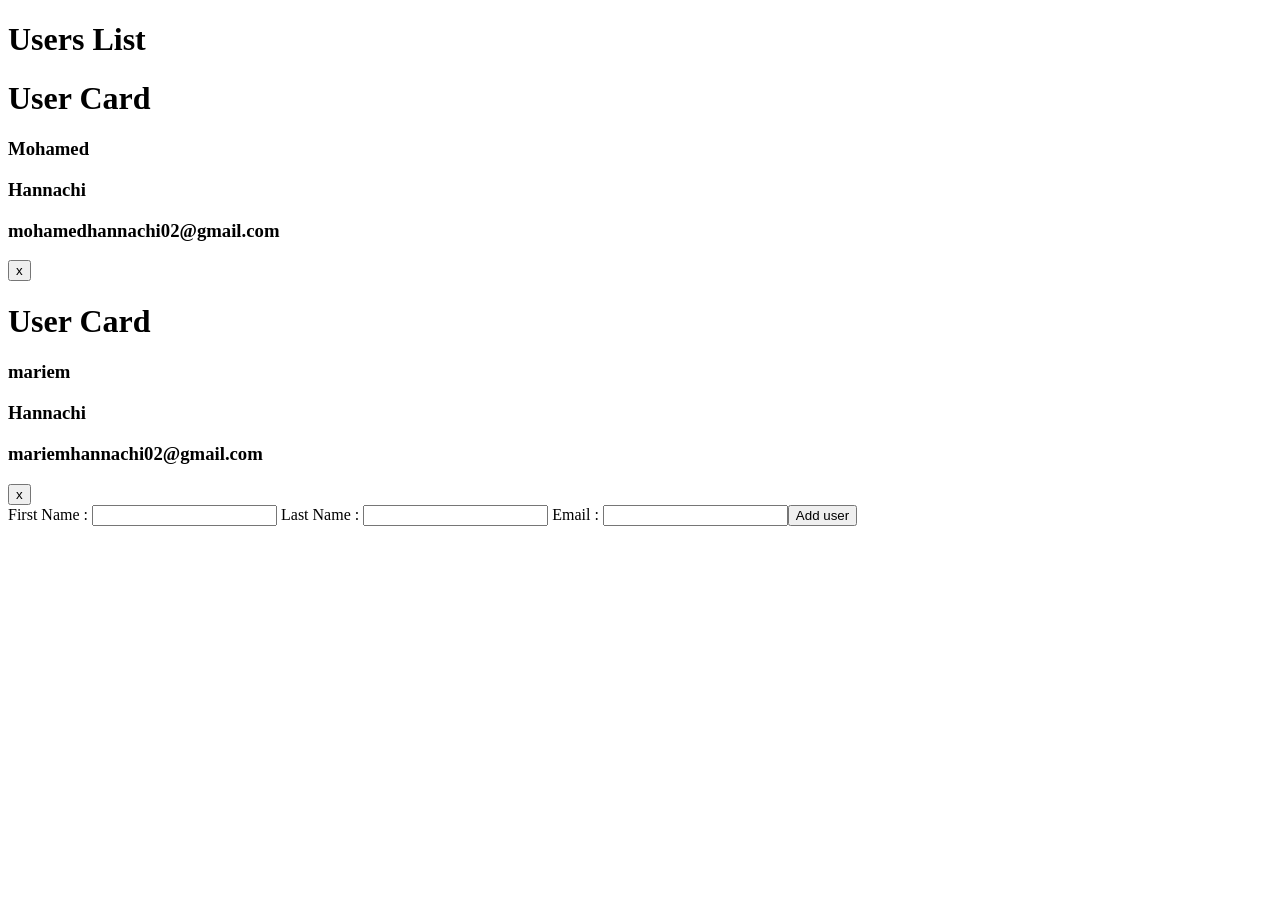
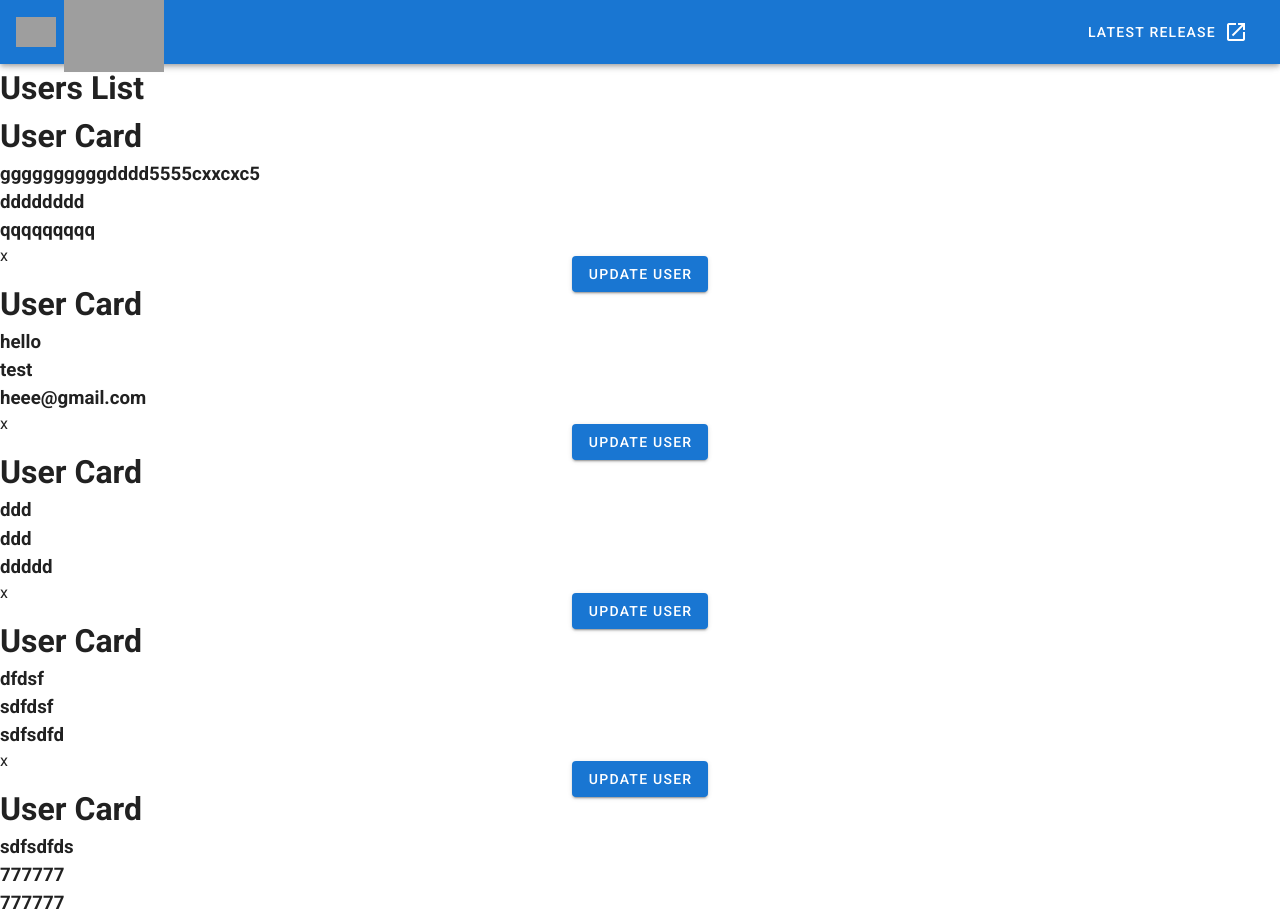
Before and after one commit to Mehdi-Hannachi/Users-Tracker, a Vue app: page / in a window 1280 px wide. Shown: the top 923 px of the page. Before the commit the page ends 800 px from the top, so only its background shows below. Built offline with nearby package versions, Linux system fonts and the light colour scheme; data requests are answered from the project's data file; grey boxes are pictures that could not be loaded.

Commit message:
Create modal for add & update user ; define update user route

```diff
--- a/db.json
+++ b/db.json
@@ -1,16 +1,34 @@
 {
   "users": [
     {
-      "id": 2,
-      "firstName": "Mohamed",
-      "lastName": "Hannachi",
-      "email": "mohamedhannachi02@gmail.com"
+      "firstName": "ggggggggggdddd5555cxxcxc5",
+      "lastName": "dddddddd",
+      "email": "qqqqqqqqq",
+      "id": 3
     },
     {
-      "id": 3,
-      "firstName": "mariem",
-      "lastName": "Hannachi",
-      "email": "mariemhannachi02@gmail.com"
+      "firstName": "hello",
+      "lastName": "test",
+      "email": "heee@gmail.com",
+      "id": 5
+    },
+    {
+      "firstName": "ddd",
+      "lastName": "ddd",
+      "email": "ddddd",
+      "id": 6
+    },
+    {
+      "firstName": "dfdsf",
+      "lastName": "sdfdsf",
+      "email": "sdfsdfd",
+      "id": 7
+    },
+    {
+      "firstName": "sdfsdfds",
+      "lastName": "777777",
+      "email": "777777",
+      "id": 8
     }
   ]
 }
--- a/public/index.html
+++ b/public/index.html
@@ -1,5 +1,5 @@
 <!DOCTYPE html>
-<html lang="">
+<html lang="en">
   <head>
     <meta charset="utf-8" />
     <meta http-equiv="X-UA-Compatible" content="IE=edge" />
@@ -13,6 +13,8 @@
       referrerpolicy="no-referrer"
     ></script>
     <title><%= htmlWebpackPlugin.options.title %></title>
+    <link rel="stylesheet" href="https://fonts.googleapis.com/css?family=Roboto:100,300,400,500,700,900">
+    <link rel="stylesheet" href="https://cdn.jsdelivr.net/npm/@mdi/font@latest/css/materialdesignicons.min.css">
   </head>
   <body>
     <noscript>
--- a/src/App.vue
+++ b/src/App.vue
@@ -1,30 +1,66 @@
 <template>
-  <div>
-    <UsersList @delete-user="deleteUser" :users="users" />
-    <AddUser @add-user="addUser" />
-  </div>
+  <v-app>
+    <v-app-bar app color="primary" dark>
+      <div class="d-flex align-center">
+        <v-img
+          alt="Vuetify Logo"
+          class="shrink mr-2"
+          contain
+          src="https://cdn.vuetifyjs.com/images/logos/vuetify-logo-dark.png"
+          transition="scale-transition"
+          width="40"
+        />
+
+        <v-img
+          alt="Vuetify Name"
+          class="shrink mt-1 hidden-sm-and-down"
+          contain
+          min-width="100"
+          src="https://cdn.vuetifyjs.com/images/logos/vuetify-name-dark.png"
+          width="100"
+        />
+      </div>
+
+      <v-spacer></v-spacer>
+
+      <v-btn
+        href="https://github.com/vuetifyjs/vuetify/releases/latest"
+        target="_blank"
+        text
+      >
+        <span class="mr-2">Latest Release</span>
+        <v-icon>mdi-open-in-new</v-icon>
+      </v-btn>
+    </v-app-bar>
+
+    <v-main>
+      <UsersList
+        @delete-user="deleteUser"
+        :users="users"
+        :updateUser="updateUser"
+      />
+      <UserModal @add-user="addUser" />
+    </v-main>
+  </v-app>
 </template>
+
 
 <script>
 import UsersList from "./components/UsersList.vue";
-import AddUser from "./components/AddUser.vue";
-
+import UserModal from "./components/UserModal.vue";
 export default {
   name: "App",
   components: {
     UsersList,
-    AddUser,
+    UserModal,
   },
-
   data() {
     return {
       users: [],
     };
   },
-
   methods: {
     // Adding a user route
-
     async addUser(user) {
       const res = await fetch(`http://localhost:3000/users`, {
         method: `POST`,
@@ -33,39 +69,48 @@ export default {
         },
         body: JSON.stringify(user),
       });
-
       const data = await res.json();
-
       this.users = [...this.users, data];
     },
-
     // Deleting user route
-
     async deleteUser(id) {
       if (confirm(`Are you sure you want to delete this user ? `)) {
         const res = await fetch(`http://localhost:3000/users/${id}`, {
           method: `DELETE`,
         });
-
         res.status === 200
           ? (this.users = this.users.filter((user) => user.id !== id))
           : alert(`  User deleting failed`);
       }
     },
-
     // Get all users route
-
     async fetchUsers() {
       const res = await fetch(`http://localhost:3000/users`);
       // console.log(res);
       const data = await res.json();
       // console.log(data);
-      return data;
+      this.users = data;
+    },
+
+    //Update user router
+    async updateUser(id, updatedUser) {
+      try {
+        await fetch(`http://localhost:3000/users/${id}`, {
+          method: "PUT",
+          headers: {
+            "Content-type": "application/json",
+          },
+          body: JSON.stringify(updatedUser),
+        });
+        // const data = await res.json();
+        this.fetchUsers();
+      } catch (error) {
+        console.log("error put");
+      }
     },
   },
-
   async created() {
-    this.users = await this.fetchUsers();
+    this.fetchUsers();
   },
 };
 </script>
--- a/src/components/AddUser.vue
+++ /dev/null
@@ -1,53 +0,0 @@
-<template>
-  <form @submit="onSubmit">
-    <label> First Name : </label>
-    <input v-model="firstName" type="text" />
-    <label> Last Name : </label>
-    <input v-model="lastName" type="text" />
-    <label> Email : </label>
-    <input v-model="email" type="Email" />
-    <button>Add user</button>
-  </form>
-</template>
-
-<script>
-export default {
-  name: "AddUser",
-  data() {
-    return {
-      firstName: "",
-      lastName: "",
-      email: "",
-    };
-  },
-
-  methods: {
-    onSubmit(e) {
-      e.preventDefault();
-      if (!this.firstName) {
-        alert("Please enter your first name");
-        return;
-      }
-      if (!this.lastName) {
-        alert("Please enter your last name");
-        return;
-      }
-      if (!this.email) {
-        alert("Please enter your email");
-        return;
-      }
-      const newUser = {
-        // id: Math.floor(Math.random()),
-        firstName: this.firstName,
-        lastName: this.lastName,
-        email: this.email,
-      };
-      this.$emit("add-user", newUser);
-      alert("User added with success");
-      this.firstName = "";
-      this.lastName = "";
-      this.email = "";
-    },
-  },
-};
-</script>
--- a/src/components/UserCard.vue
+++ b/src/components/UserCard.vue
@@ -6,15 +6,24 @@
       <h3>{{ user.lastName }}</h3>
       <h3>{{ user.email }}</h3>
       <button @click="deleteUser(user.id)">x</button>
+
+      <UserModal :isUpdate="true" :user="user" :updateUser="updateUser" />
     </div>
   </div>
 </template>
 
 <script>
+import UserModal from "./UserModal.vue";
+
 export default {
   name: "UserCard",
+
+  components: {
+    UserModal,
+  },
   props: {
     user: Object,
+    updateUser: Function,
   },
   methods: {
     deleteUser(id) {
--- /dev/null
+++ b/src/components/UserModal.vue
@@ -0,0 +1,120 @@
+
+<template>
+  <v-row justify="center">
+    <v-dialog v-model="dialog" persistent max-width="600px">
+      <template v-slot:activator="{ on, attrs }">
+        <v-btn color="primary" dark v-bind="attrs" v-on="on"
+          >{{ isUpdate ? "Update" : "Add" }} User
+        </v-btn>
+      </template>
+      <v-card>
+        <v-card-title>
+          <span class="text-h5">{{ isUpdate ? "Update" : "Add" }} User</span>
+        </v-card-title>
+        <v-card-text>
+          <v-container>
+            <v-row>
+              <v-col cols="12" sm="6" md="4">
+                <v-text-field
+                  label="Legal first name*"
+                  v-model="firstName"
+                  required
+                ></v-text-field>
+              </v-col>
+
+              <v-col cols="12" sm="6" md="4">
+                <v-text-field
+                  label="Legal last name*"
+                  v-model="lastName"
+                  required
+                ></v-text-field>
+              </v-col>
+              <v-col cols="12">
+                <v-text-field
+                  label="Email*"
+                  v-model="email"
+                  required
+                ></v-text-field>
+              </v-col>
+            </v-row>
+          </v-container>
+          <small>*indicates required field</small>
+        </v-card-text>
+        <v-card-actions>
+          <v-spacer></v-spacer>
+          <v-btn color="blue darken-1" text @click="dialog = false">
+            Close
+          </v-btn>
+          <v-btn color="blue darken-1" text @click="updateAddUser"> Save </v-btn>
+        </v-card-actions>
+      </v-card>
+    </v-dialog>
+  </v-row>
+</template>
+
+<script>
+export default {
+  name: "UserModal",
+  data() {
+    return {
+      firstName: this.isUpdate ? this.user.firstName : "",
+      lastName: this.isUpdate ? this.user.lastName : "",
+      email: this.isUpdate ? this.user.email : "",
+      dialog: false,
+    };
+  },
+
+  props: ["isUpdate", "updateUser", "user"],
+
+  methods: {
+    emptiedfields() {
+      this.firstName = "";
+      this.lastName = "";
+      this.email = "";
+    },
+
+    closeModal() {
+      this.dialog = false;
+    },
+
+    addUser() {
+
+      if (!this.firstName) {
+        alert("Please enter your first name");
+        return;
+      }
+      if (!this.lastName) {
+        alert("Please enter your last name");
+        return;
+      }
+      if (!this.email) {
+        alert("Please enter your email");
+        return;
+      }
+      const newUser = {
+        // id: Math.floor(Math.random()),
+        firstName: this.firstName,
+        lastName: this.lastName,
+        email: this.email,
+      };
+      this.$emit("add-user", newUser);
+      this.emptiedfields();
+      this.closeModal();
+    },
+
+    update() {
+      this.updateUser(this.user.id, {
+        firstName: this.firstName,
+        lastName: this.lastName,
+        email: this.email,
+      });
+      this.emptiedfields();
+      this.closeModal();
+    },
+
+    updateAddUser() {
+      this.isUpdate ? this.update() : this.addUser();
+    },
+  },
+};
+</script>
--- a/src/components/UsersList.vue
+++ b/src/components/UsersList.vue
@@ -2,7 +2,11 @@
   <div>
     <h1>Users List</h1>
     <div :key="user.id" v-for="user in users">
-      <UserCard @delete-user="$emit('delete-user', user.id)" :user="user" />
+      <UserCard
+        @delete-user="$emit('delete-user', user.id)"
+        :updateUser="updateUser"
+        :user="user"
+      />
     </div>
   </div>
 </template>
@@ -13,7 +17,9 @@ export default {
   name: "UsersList",
   props: {
     users: Array,
+    updateUser: Function,
   },
+
   components: {
     UserCard,
   },
--- a/src/main.js
+++ b/src/main.js
@@ -1,8 +1,10 @@
 import Vue from "vue";
 import App from "./App.vue";
+import vuetify from './plugins/vuetify'
 
 Vue.config.productionTip = false;
 
 new Vue({
-  render: (h) => h(App),
+  vuetify,
+  render: (h) => h(App)
 }).$mount("#app");
--- /dev/null
+++ b/src/plugins/vuetify.js
@@ -0,0 +1,7 @@
+import Vue from 'vue';
+import Vuetify from 'vuetify/lib/framework';
+
+Vue.use(Vuetify);
+
+export default new Vuetify({
+});
```
Also changed, not shown: package.json (+7 -2 lines), src/assets/logo.svg (added), vue.config.js (line endings or trailing spaces), 1 other file (tests, documents, lock files or other folders).
